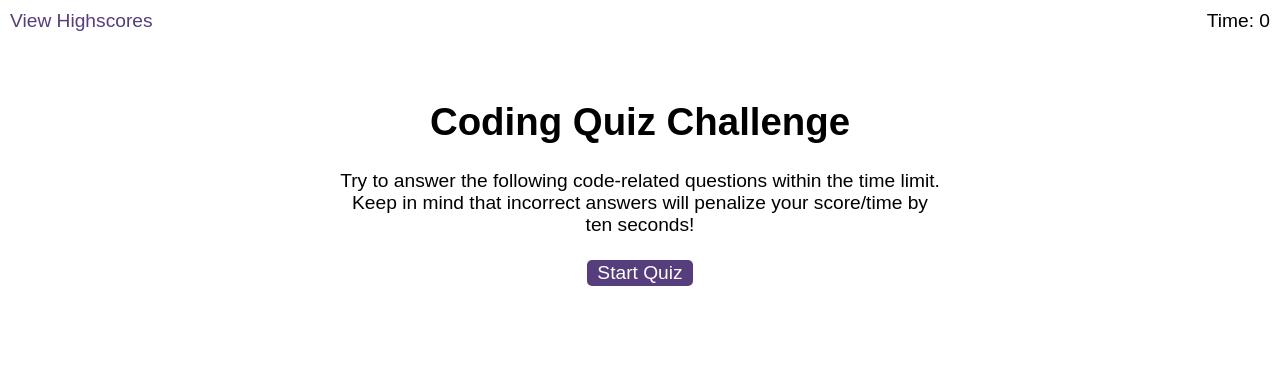
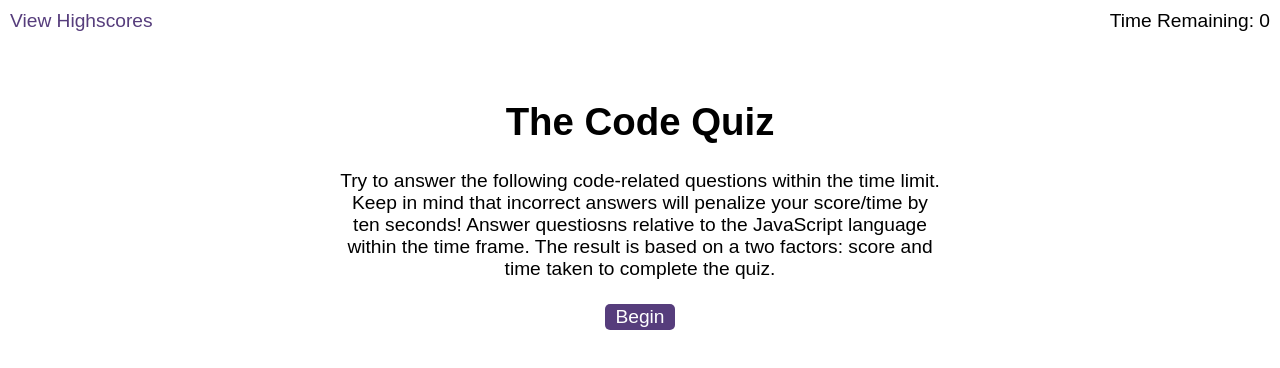
Before and after one commit to chaselipscomb/codequiz, a plain HTML site: page index.html in a window 1280 px wide. Drawn offline with Linux system fonts and the light colour scheme.

Commit message:
updating

```diff
--- a/index.html
+++ b/index.html
@@ -12,17 +12,19 @@
   <body>
     <div class="scores"><a href="highscores.html">View Highscores</a></div>
 
-    <div class="timer">Time: <span id="time">0</span></div>
+    <div class="timer">Time Remaining: <span id="time">0</span></div>
 
     <div class="wrapper">
       <div id="start-screen" class="start">
-        <h1>Coding Quiz Challenge</h1>
+        <h1>The Code Quiz</h1>
         <p>
           Try to answer the following code-related questions within the time
           limit. Keep in mind that incorrect answers will penalize your
           score/time by ten seconds!
+          Answer questiosns relative to the JavaScript language within the time frame.
+          The result is based on a two factors: score and time taken to complete the quiz.
         </p>
-        <button id="start">Start Quiz</button>
+        <button id="start">Begin</button>
       </div>
 
       <div id="questions" class="hide">
@@ -31,7 +33,7 @@
       </div>
 
       <div id="end-screen" class="hide">
-        <h2>All done!</h2>
+        <h2>Completed</h2>
         <p>Your final score is <span id="final-score"></span>.</p>
         <p>
           Enter initials: <input type="text" id="initials" max="3" />
@@ -46,42 +48,3 @@
     <script src="./assets/js/logic.js"></script>
   </body>
 </html>
-
-
-<!-- <!DOCTYPE html>
-<html lang="en">
-
-<head>
-    <meta charset="UTF-8">
-    <meta name="viewport" content="width=device-width, initial-scale=1.0">
-    <meta http-equiv="X-UA-Compatible" content="ie=edge">
-    <link rel="stylesheet" href="style.css">
-    <title>Document</title>
-</head>
-
-<body>
-    <div id="highscores">View score</div>
-    <div class="viewHighscores"></div>
-    <div id="time">15 seconds </div>
-    <div class="container">
-        <div class="start">Start Quiz</div>
-        <div class="game">
-            <h1 class="question">QUESTION</h1>
-
-            <form class="questionContent">
-                <div><input type="radio" value="0" class="radio" name="answer"><span id="a">(a)</span></div>
-                <div><input type="radio" value="1" class="radio" name="answer"><span id="b">(b)</span></div>
-                <div><input type="radio" value="2" class="radio" name="answer"><span id="c">(c)</span></div>
-                <div><input type="radio" value="3" class="radio" name="answer"><span id="d">(d)</span></div>
-                <button id="submit">Submit</button>
-            </form>
-        </div>
-        <div class="scoreCard">score
-            <div id="percentage"></div>
-        </div>
-        <script src="https://code.jquery.com/jquery-3.4.1.min.js"
-            integrity="sha256-CSXorXvZcTkaix6Yvo6HppcZGetbYMGWSFlBw8HfCJo=" crossorigin="anonymous"></script>
-        <script src="script.js"></script>
-</body>
-
-</html> -->
--- a/style.css
+++ b/style.css
@@ -4,7 +4,7 @@
 }
 #highscores {
     font-size: 30px;
-    color: rgb(112, 112, 253);
+    color: rgb(151, 151, 255);
     display: inline-block;
     height: auto;
     position: relative;
```
